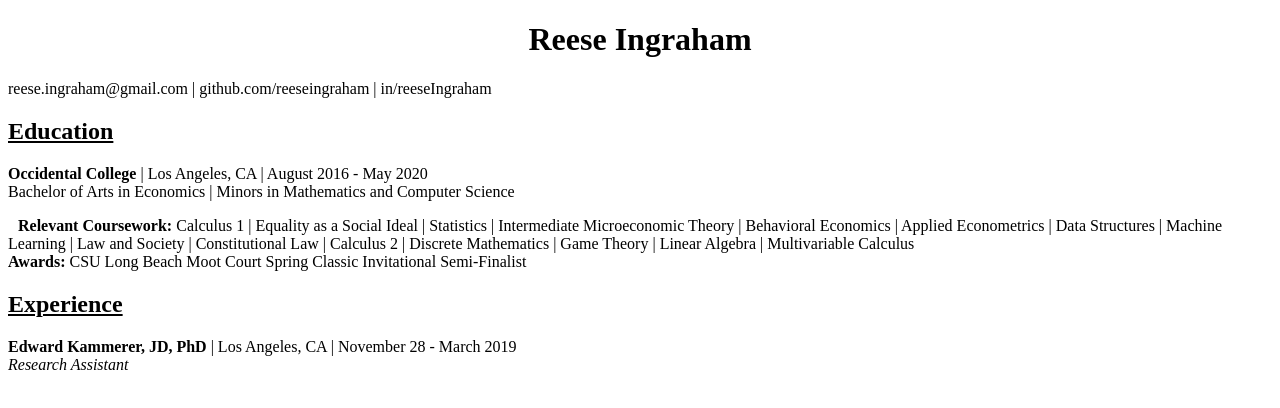
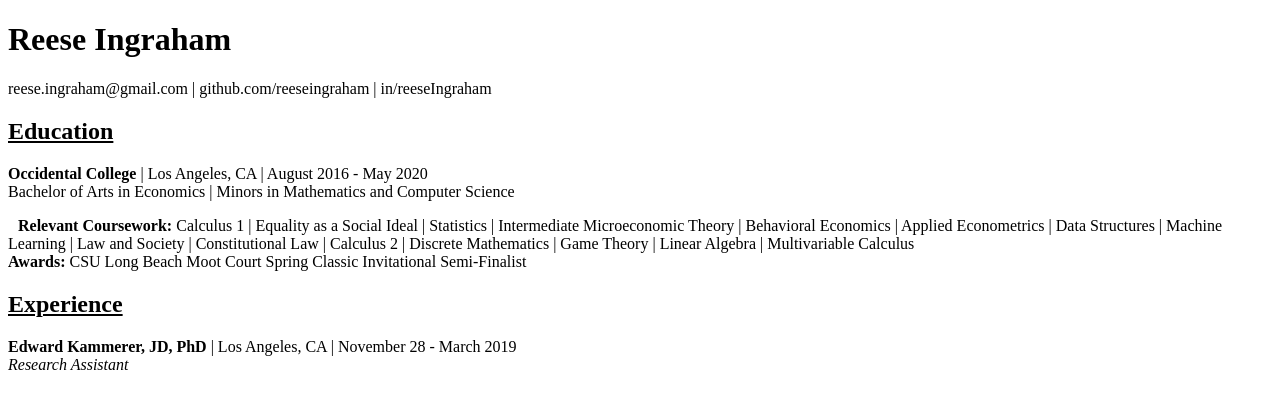
Before and after one commit to reeseIngraham/reeseIngraham.github.io, a plain HTML site: page cv.html in a window 1280 px wide. Drawn offline with Linux system fonts and the light colour scheme.

Commit message:
align test

```diff
--- a/cv.html
+++ b/cv.html
@@ -1,6 +1,6 @@
 <!DOCTYPE html>
 <html>
-<h1 align = "center"><b>Reese Ingraham</b></h1>
+<h1 align = "left"><b>Reese Ingraham</b></h1>
 <body align = "left"> reese.ingraham@gmail.com | github.com/reeseingraham | in/reeseIngraham </body>
 
 <h2 align = "left"><b><u>Education</u></b></h2>
```
